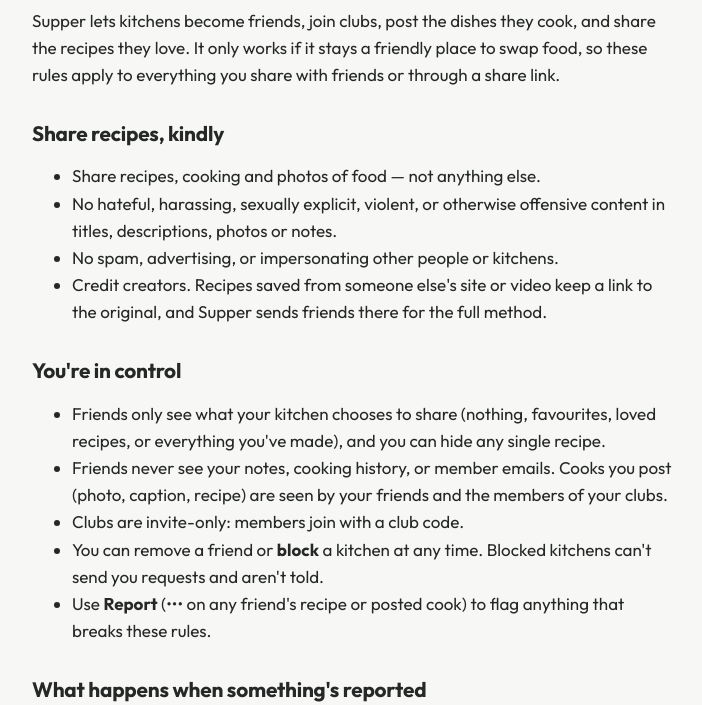
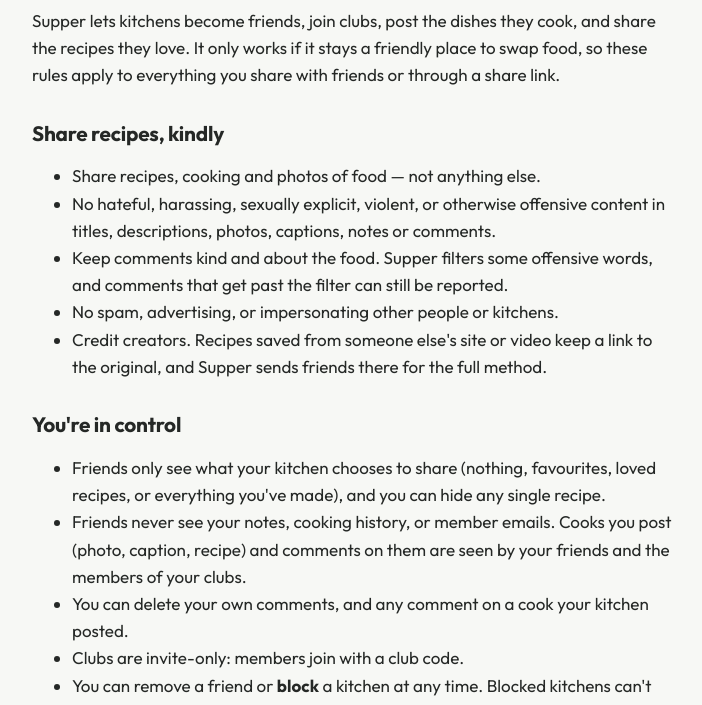
Before and after one commit to alexandermcintosh/supper-site, a plain HTML site: page guidelines.html in a window 1280 px wide. Shown: the part 184-889 px from the top of the page, without its empty margins (288-990 px from the left). Drawn offline with Linux system fonts and the light colour scheme.

Commit message:
Guidelines cover comments on posted cooks
Co-Authored-By: Claude Opus 5.5 <noreply@anthropic.com>

```diff
--- a/guidelines.html
+++ b/guidelines.html
@@ -19,7 +19,8 @@
   <h2>Share recipes, kindly</h2>
   <ul>
     <li>Share recipes, cooking and photos of food — not anything else.</li>
-    <li>No hateful, harassing, sexually explicit, violent, or otherwise offensive content in titles, descriptions, photos or notes.</li>
+    <li>No hateful, harassing, sexually explicit, violent, or otherwise offensive content in titles, descriptions, photos, captions, notes or comments.</li>
+    <li>Keep comments kind and about the food. Supper filters some offensive words, and comments that get past the filter can still be reported.</li>
     <li>No spam, advertising, or impersonating other people or kitchens.</li>
     <li>Credit creators. Recipes saved from someone else's site or video keep a link to the original, and Supper sends friends there for the full method.</li>
   </ul>
@@ -27,10 +28,11 @@
   <h2>You're in control</h2>
   <ul>
     <li>Friends only see what your kitchen chooses to share (nothing, favourites, loved recipes, or everything you've made), and you can hide any single recipe.</li>
-    <li>Friends never see your notes, cooking history, or member emails. Cooks you post (photo, caption, recipe) are seen by your friends and the members of your clubs.</li>
+    <li>Friends never see your notes, cooking history, or member emails. Cooks you post (photo, caption, recipe) and comments on them are seen by your friends and the members of your clubs.</li>
+    <li>You can delete your own comments, and any comment on a cook your kitchen posted.</li>
     <li>Clubs are invite-only: members join with a club code.</li>
     <li>You can remove a friend or <strong>block</strong> a kitchen at any time. Blocked kitchens can't send you requests and aren't told.</li>
-    <li>Use <strong>Report</strong> (••• on any friend's recipe or posted cook) to flag anything that breaks these rules.</li>
+    <li>Use <strong>Report</strong> (••• on any friend's recipe, posted cook or comment) to flag anything that breaks these rules.</li>
   </ul>
 
   <h2>What happens when something's reported</h2>
```
